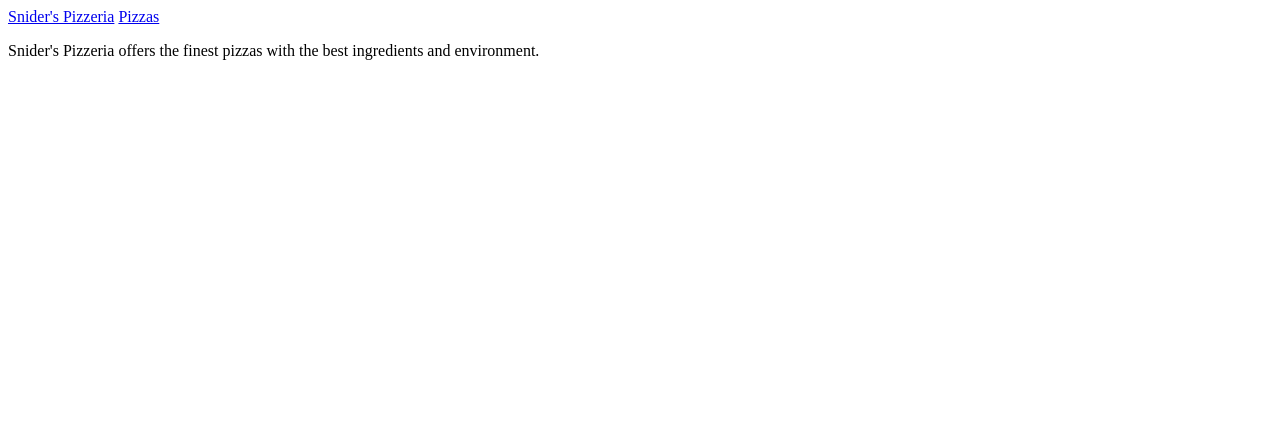
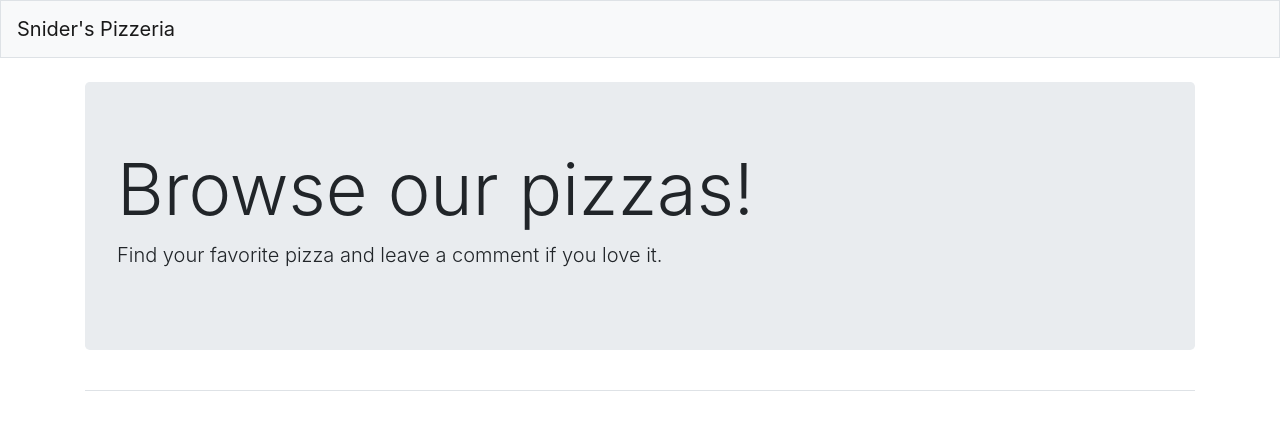
Before and after one commit to zwsnider/PizzeriaProject, a Django app: page / in a window 1280 px wide. Shown: the top 430 px of the page. Run offline with Django 3.2, Linux system fonts and the light colour scheme; some libraries are stand-ins or nearby versions.

Commit message:
added style formatting for pages

```diff
--- a/Pizzeria/settings.py
+++ b/Pizzeria/settings.py
@@ -31,7 +31,11 @@ ALLOWED_HOSTS = []
 # Application definition
 
 INSTALLED_APPS = [
+    # My apps
     'pizzas',
+    # 3rd party apps
+    'bootstrap4',
+    # Default apps
     'django.contrib.admin',
     'django.contrib.auth',
     'django.contrib.contenttypes',
--- a/pizzas/templates/pizzas/base.html
+++ b/pizzas/templates/pizzas/base.html
@@ -1,8 +1,63 @@
-<p>
+{% load bootstrap4 %}
+
+<!doctype html>
+<html lang="en">
+<head>
+    <meta charset="utf-8">
+    <meta name="viewport" content="width=device-width, initial-scale=1,
+        shrink-to-fit=no">
+    <title>Snider's Pizzeria</title>
+
+    {% bootstrap_css %}
+    {% bootstrap_javascript jquery='full' %}
+
+</head>
+<body>
+
+    <nav class="navbar navbar-expand-md navbar-light bg-light mb-4 border">
+
+        <a class="navbar-brand" href="{% url 'pizzas:index'%}">
+            Snider's Pizzeria</a>
+
+        <button class="navbar-toggler" type="button" data-toggle="collapse"
+            data-targett="#navbarCollapse" aria-controls="navbarCollapse"
+            aria-expanded="false" aria-label="Toggle navigation">
+           <span class="navbar-toggler-icono></span></button>"
+        <div class="collapse navbar-collapse" id="navbarCollapse">
+            <ul class="navbar-nav mr-auto">
+                <li class="nav-item">
+                    <a class="nav-link" href="{% url 'pizzas:pizzas'%}">Pizzas</a></li>
+            </ul>
+            <ul class="navbar-nav ml-auto">
+                {% if user.is_authenticated %}
+                    <li class="nav-item">
+                        <span class="navbar-text">Hello, {{ user.username }}.</span>
+                    </li>
+                {% endif %}
+            </ul>
+        </div>
+    </nav>
+
+    <main role="main" class="container">
+        <div class="pb-2 mb-2 border-bottom">
+            {% block page_header %}{% endblock page_header %}
+        </div>
+        <div>
+            {% block content %}{% endblock content %}
+        </div>
+    </main>
+
+</body>
+
+</html>
+
+
+{% comment %} ORIGINAL CODE PRE FORMATTING {% endcomment %}
+{% comment %} <p>
 <a href="{% url 'pizzas:index' %}">Snider's Pizzeria</a>
 <a href="{% url 'pizzas:pizzas' %}">Pizzas</a>
 </p>
 
 {% block content %}
 
-{% endblock content %}
+{% endblock content %} {% endcomment %}
--- a/pizzas/templates/pizzas/index.html
+++ b/pizzas/templates/pizzas/index.html
@@ -1,8 +1,18 @@
 {% extends "pizzas/base.html" %}
 
-{% block content %}
+{% block page_header %}
+    <div class ="jumbotron">
+        <h1 class="display-3">Browse our pizzas!</h1>
+
+        <p class="lead">Find your favorite pizza and leave
+            a comment if you love it.</p>
+    </div>
+{% endblock page_header %}
+
+{% comment %} ORIGINAL CODE PRE FORMATTING {% endcomment %}
+{% comment %} {% block content %}
     <p>
         Snider's Pizzeria offers the finest pizzas with the best
         ingredients and environment.
     </p>
-{% endblock content %}
+{% endblock content %} {% endcomment %}
```
Also changed, not shown: pizzas/templates/pizzas/pizza.html (+29 -2 lines), pizzas/templates/pizzas/pizzas.html (+8 -4 lines).
